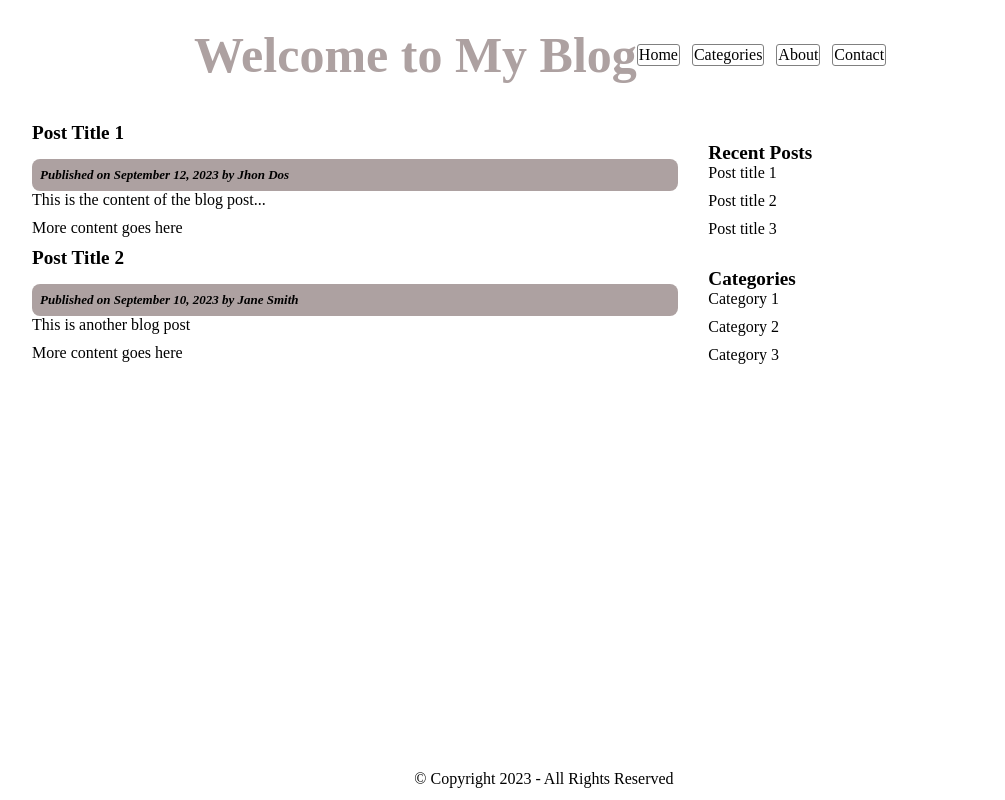
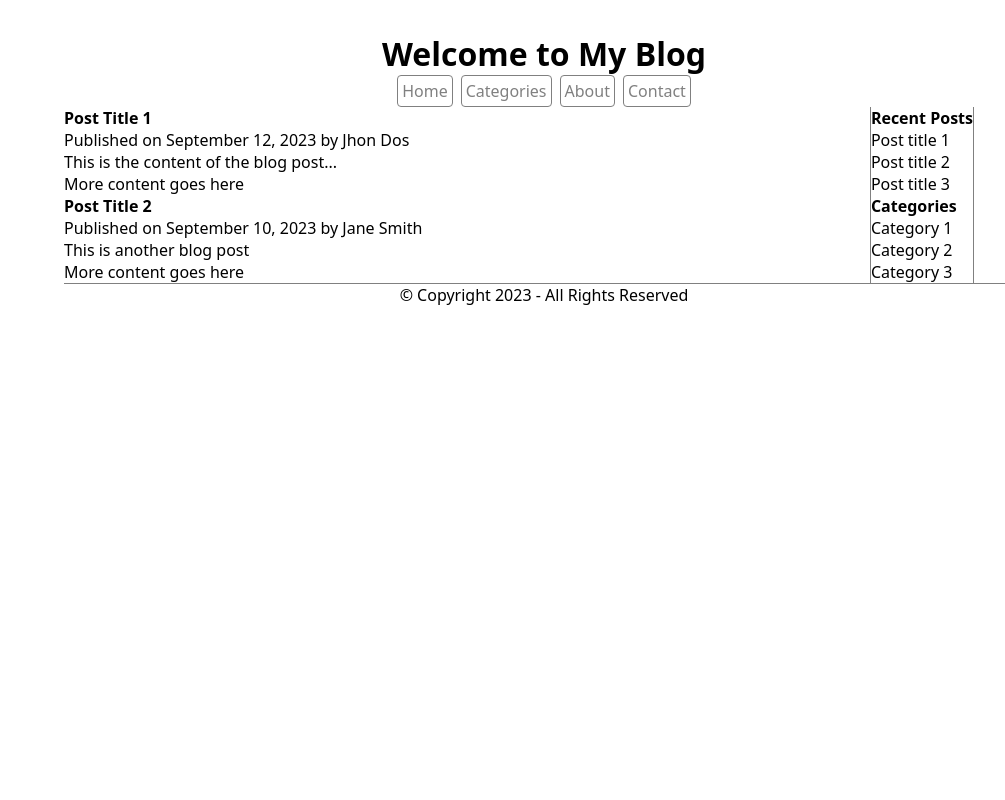
Before and after one commit to AGUACATE2304/Challenge-1, a plain HTML site: page index.html in a window 1280 px wide. Shown: the whole page, without its empty margins (96-1101 px from the left). Drawn offline with Linux system fonts and the light colour scheme.

Commit message:
Css class name changing, in process...

```diff
--- a/index.html
+++ b/index.html
@@ -6,49 +6,53 @@
         <link rel="stylesheet" type="text/css" href="style.css" />
         <title>Alan Castillo</title>
     </head>
-    <body>
-        <header class="top">
-            <h1 class="titleTop">Welcome to My Blog</h1>
-            <nav class="titletop">
-                <ul>
-                    <li><a href="">Home</a></li>
-                    <li><a href="">Categories</a></li>
-                    <li><a href="">About</a></li>
-                    <li><a href="">Contact</a></li>
+    <body class="wrapper">
+        <header class="header-top">
+            <h1 class="header-top__heading">Welcome to My Blog</h1>
+            <nav class="header-top__nav">
+                <ul class="nav_list">
+                    <li><a href="#">Home</a></li>
+                    <li><a href="#">Categories</a></li>
+                    <li><a href="#">About</a></li>
+                    <li><a href="#">Contact</a></li>
                 </ul>
             </nav>
         </header>
-        <main class="bottom">
-            <section class="left">
+        <main class="mainMain">
+            <section class="mainSection">
                 <article>
-                    <h2 class="titlebot">Post Title 1</h2>
-                    <p class="comments">Published on September 12, 2023 by Jhon Dos</p>
+                    <h2 class="mainSection__h2">Post Title 1</h2>
+                    <p class="mainSection__comments">Published on September 12, 2023 by Jhon Dos</p>
                     <p>This is the content of the blog post...</p>
                     <p>More content goes here</p>
                 </article>
                 <article>
-                    <h2 class="titlebot">Post Title 2</h2>
-                    <p class="comments">Published on September 10, 2023 by Jane Smith</p>
+                    <h2 class="mainSection__heading2">Post Title 2</h2>
+                    <p class="mainSection__comments">Published on September 10, 2023 by Jane Smith</p>
                     <p>This is another blog post</p>
                     <p>More content goes here</p>
                 </article>
             </section>
-            <aside class="right">
-                <section class="postr">
-                    <h3 class="titlebot2">Recent Posts</h3>
-                    <p>Post title 1</p>
-                    <p>Post title 2</p>
-                    <p>Post title 3</p>
+            <aside class="mainAside">
+                <section>
+                    <h2 class="mainAside__heading2">Recent Posts</h2>
+                    <ul class="nav_list">
+                        <li>Post title 1</li>
+                        <li>Post title 2</li>
+                        <li>Post title 3</li>
+                    </ul>
                 </section>
-                <section class="cat">
-                    <h3 class="titlebot2">Categories</h3>
-                    <p>Category 1</p>
-                    <p>Category 2</p>
-                    <p>Category 3</p>
+                <section>
+                    <h2 class="mainAside__heading2">Categories</h2>
+                    <ul class="nav_list">
+                        <li>Category 1</li>
+                        <li>Category 2</li>
+                        <li>Category 3</li>
+                    </ul>
                 </section>
             </aside>
         </main>
-        <footer>
+        <footer class="footer__centered">
             &copy; Copyright 2023 - All Rights Reserved
         </footer>
     </body>
--- a/style.css
+++ b/style.css
@@ -1,108 +1,69 @@
 /* CSS Document */
 * {
+    box-sizing: border-box;
+    font-size: 16px;
+    margin: 0;
     padding: 0;
-    margin: 0;
+    font-family: system-ui, -apple-system, BlinkMacSystemFont, 'Segoe UI', Roboto, Oxygen, Ubuntu, Cantarell, 'Open Sans', 'Helvetica Neue', sans-serif;
 }
 
-body{
-    height: 100vh;
-    width: 100vw;
+.wrapper{
+    width: 75vw;
+    margin: 32px auto 0px;
 }
 
-ul {
-    margin: 0;
-    padding: 0;
-    list-style-type: none;
+.header-top {
+    display: flex;
+    flex-direction: column;
+    align-items: center;
 }
 
-li {
-    display: inline-block;
-    margin-right: 8px;
-    padding: 1px;
-    border: 1px grey solid;
-    border-radius: 3px;
-}
-
-a {
-    text-decoration: none;
-    color: rgb(0, 0, 0);
-}
-
-h2{
-    margin-bottom: 15px;
-}
-
-p{
-    padding-bottom: 10px;
-}
-
-footer {
-    text-align: center;
-    margin-top: 5px;
-    position:fixed;
-    bottom:0;left:0;right:0;height:30px;
-}
-
-.all{
-    display: grid;
-    grid-template-rows: auto auto;
-}
-
-.top {
-    display: flex;
-    justify-content: center;
-    align-items: center;
-    padding-top: 2%;
-    padding-bottom: 3%;
-}
-
-.titletop {
+.header-top__heading {
+    font-size: 2rem;
+    width: 100%;
     text-align: center;
 }
 
-.titletop>h1{
-    margin-bottom: 10px;
+.header-top__nav ul{
+    display: flex;
+    align-items: center;
+    justify-content: center;
+    gap:8px;
 }
 
-.titleTop {
-    font-size: 50px;
-    color: rgb(173, 161, 161);
+.header-top__nav ul li{
+    border: 1px solid grey;
+    border-radius: 4px;
+    padding: 4px;
+
+}
+.header-top__nav ul li a{
+    color: grey;
+    text-decoration: none;
 }
 
-.bottom{
-    display: grid;
-    grid-template-columns: auto auto;
-    margin-left: 10%;
+.nav_list {
+    list-style-type: none;
+    margin: 0;
+    padding: 0;
 }
 
-.left{
-    border-bottom: 1px rgb(173, 161, 161);
-    padding-right: 15px;
+.mainMain {
+    display: flex;
+    flex: 5px;
+    border-bottom: 1px solid grey;
+
 }
 
-.right{
-    border-bottom: 1px rgb(173, 161, 161);
-    border-left: 1px rgb(173, 161, 161);
-    width: 70%;
-    padding-left: 15px;
+.mainMain section{
+    flex: 60%;
+    border-right: 1px solid grey;
 }
 
-.titlebot{
-    font-size:larger;
-    font-weight: 900;
+.mainAside {
+    margin-right: 50px;
 }
 
-.titlebot2{
-    font-size:larger;
-    font-weight: 900;
-    margin-top: 20px;
+.footer__centered {
+    text-align: center;
 }
-
-.comments{
-    font-style: italic;
-    font-size: small;
-    font-weight: bold;
-    background-color:rgb(173, 161, 161);
-    border-radius: 8px;
-    padding: 8px;
-}
```
